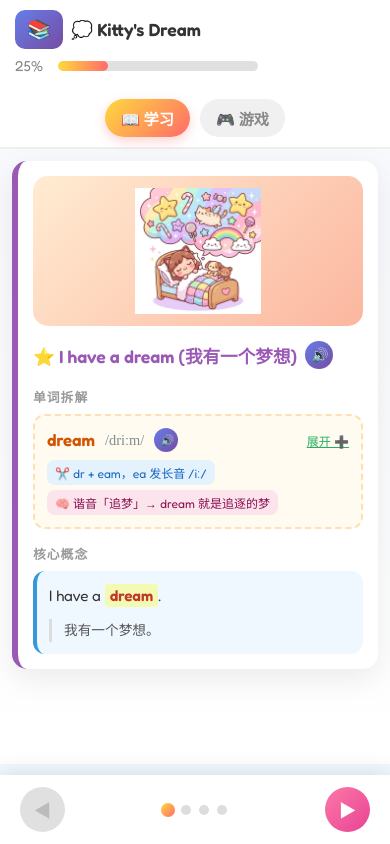
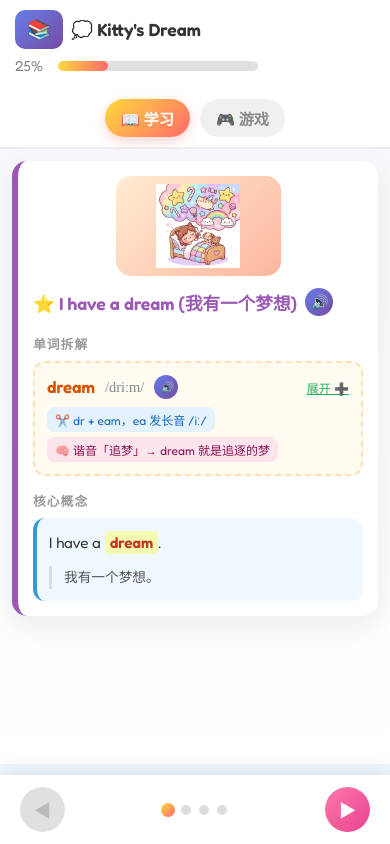
Before and after one commit to jadepeng/english-study-cards, a plain HTML site: page index.html in a window 390 px wide. Drawn offline with Linux system fonts and the light colour scheme.

Commit message:
fix: 调整移动端 `.illustration-compact` 元素的宽度、高度、边距和内边距

```diff
--- a/index.html
+++ b/index.html
@@ -1099,13 +1099,14 @@
             /* 插图移动端改为上方独立块 */
             .illustration-compact {
                 float: none;
-                width: 100%;
-                max-width: 100%;
+                width: auto;
+                max-width: 60%;
                 min-width: unset;
-                margin: 0 0 15px 0;
-                aspect-ratio: 16/9;
-                height: auto;
-                max-height: 180px;
+                margin: 0 auto 12px;
+                aspect-ratio: unset;
+                height: 120px;
+                max-height: 120px;
+                padding: 8px;
             }
 
             /* 词汇分析 */
@@ -1194,7 +1195,9 @@
             }
 
             .illustration-compact {
-                max-height: 150px;
+                height: 100px;
+                max-height: 100px;
+                max-width: 50%;
             }
 
             .word-text {
```
